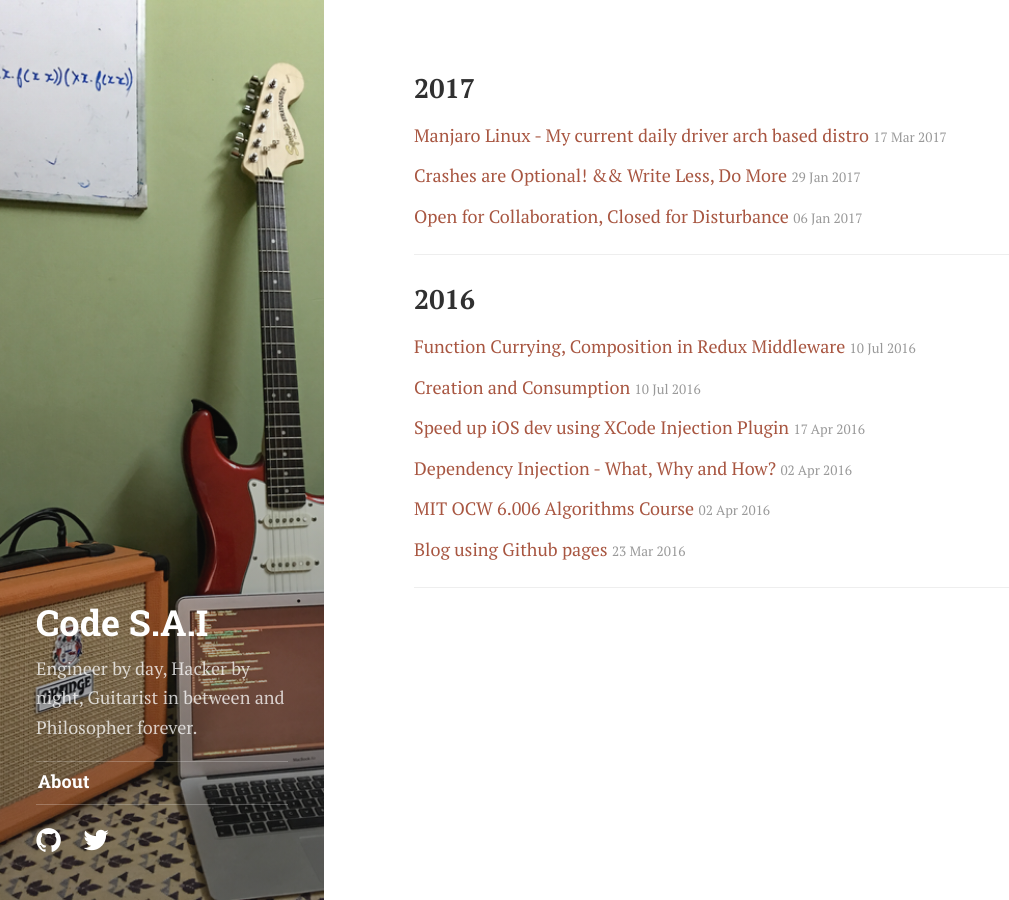
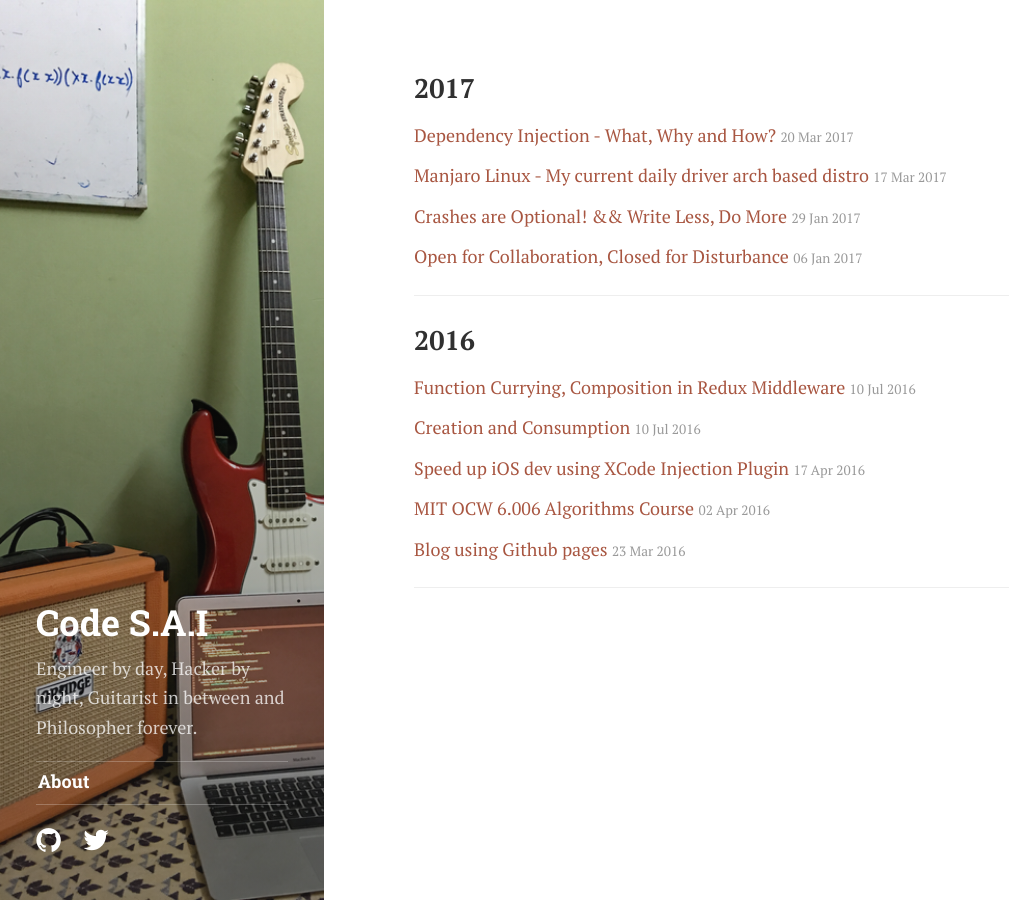
Before and after one commit to sai-prasanna/sai-prasanna.github.io, a Jekyll site: the page built from index.html, in a window 1280 px wide. Shown: the whole page, without its empty margins (0-1009 px from the left). Built offline with Jekyll 4.4.1, drawn with Linux system fonts in a browser that asks for light colours; some web fonts are replaced.

Commit message:
Update 2017-03-20-dependency-injection.md

```diff
--- a/_posts/2017-03-20-dependency-injection.md
+++ b/_posts/2017-03-20-dependency-injection.md
@@ -2,7 +2,7 @@
 
 layout: post
 title:  Dependency Injection - What, Why and How?
-date:   2016-04-02
+date:   2017-03-20
 categories: Design Patterns
 tags: [iOS, Swift]
 
```
